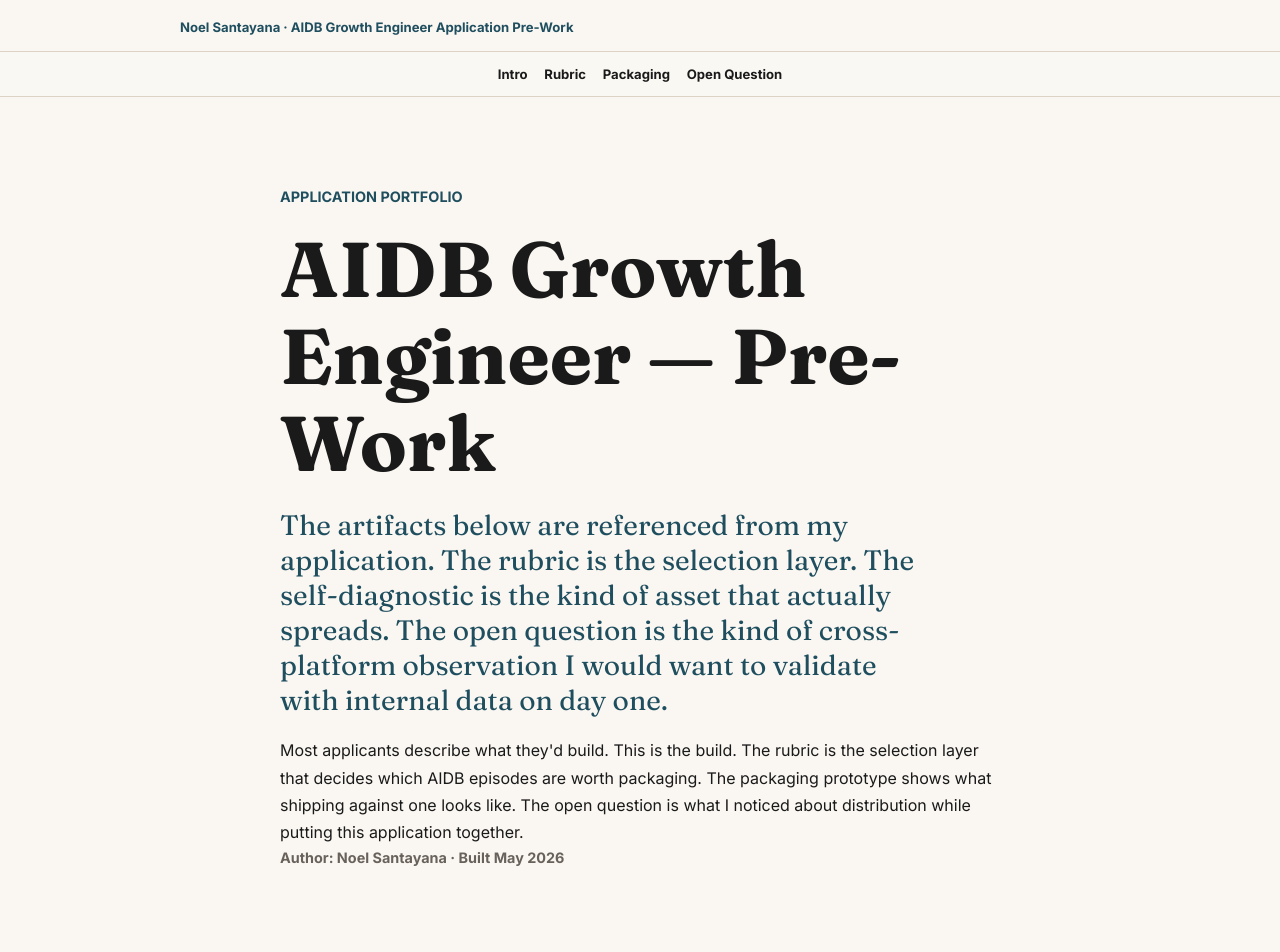
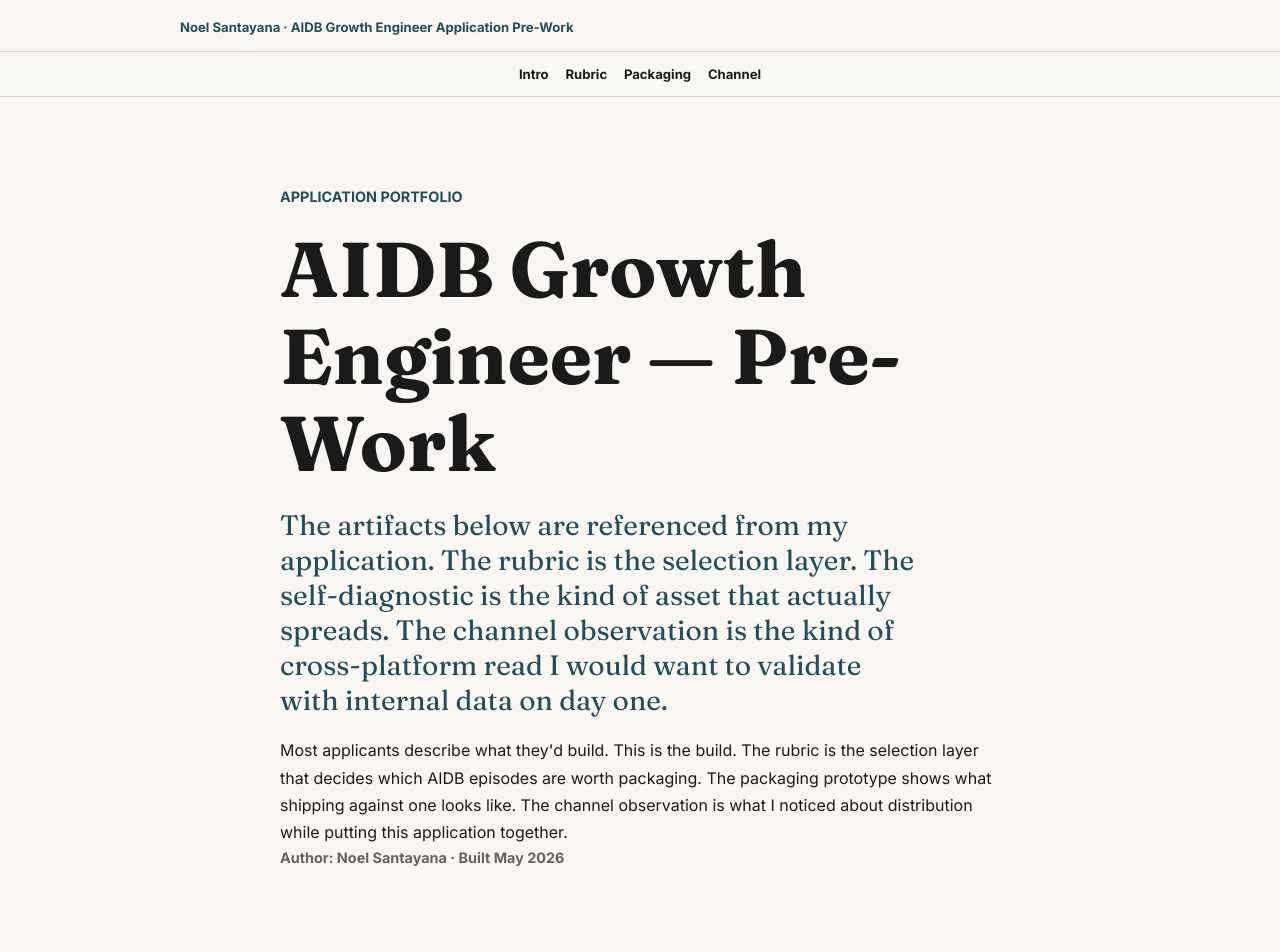
Before and after one commit to nsantayana/aidb-application-portfolio, a Next.js app: page / in a window 1280 px wide. Shown: the top 952 px of the page. Built offline with nearby package versions, Linux system fonts and the light colour scheme.

Commit message:
Rename third artifact section to Channel (resolve naming collision with rubric's Open questions for the team)

```diff
--- a/app/page.tsx
+++ b/app/page.tsx
@@ -65,7 +65,7 @@
         <a href="#intro">Intro</a>
         <a href="#rubric">Rubric</a>
         <a href="#packaging">Packaging</a>
-        <a href="#open-question">Open Question</a>
+        <a href="#channel">Channel</a>
       </nav>
 
       <section id="intro" className="page-section intro-section">
@@ -77,15 +77,15 @@
           <p className="subhead">
             The artifacts below are referenced from my application. The rubric is
             the selection layer. The self-diagnostic is the kind of asset that
-            actually spreads. The open question is the kind of cross-platform
-            observation I would want to validate with internal data on day one.
+            actually spreads. The channel observation is the kind of cross-platform
+            read I would want to validate with internal data on day one.
           </p>
           <p>
             Most applicants describe what they&apos;d build. This is the build.
             The rubric is the selection layer that decides which AIDB episodes
             are worth packaging. The packaging prototype shows what shipping
-            against one looks like. The open question is what I noticed about
-            distribution while putting this application together.
+            against one looks like. The channel observation is what I noticed
+            about distribution while putting this application together.
           </p>
           <p className="attribution">Author: Noel Santayana · Built May 2026</p>
         </div>
--- a/content/aidb-channel-distribution-observation.md
+++ b/content/aidb-channel-distribution-observation.md
@@ -1,4 +1,4 @@
-# AIDB Channel Distribution: An Open Question (v0)
+# AIDB Channel Distribution: A Day-Zero Observation
 
 **Author:** Noel Santayana
 **Built for:** AIDB Growth Engineer application (May 2026)
--- a/content/aidb-episode-share-leverage-rubric.md
+++ b/content/aidb-episode-share-leverage-rubric.md
@@ -53,4 +53,4 @@
 1. What share-signal does AIDB already capture today (platform-native vs UTM-tagged links vs surveys)?
 2. Is there an existing "Champion" cohort whose forwarding patterns we can analyze as a leading indicator?
 3. What's the current ratio of episode types (news, framework, interview, monologue)? The rubric will probably score these unequally — useful editorial signal either way.
-4. What does the YouTube channel's view-distribution look like by episode type, and is the cadence/format mismatch an active conversation internally? Sketched in more detail in the [Open Question](#open-question) section below.
+4. What does the YouTube channel's view-distribution look like by episode type, and is the cadence/format mismatch an active conversation internally? Sketched in more detail in the [Channel](#channel) section below.
```
